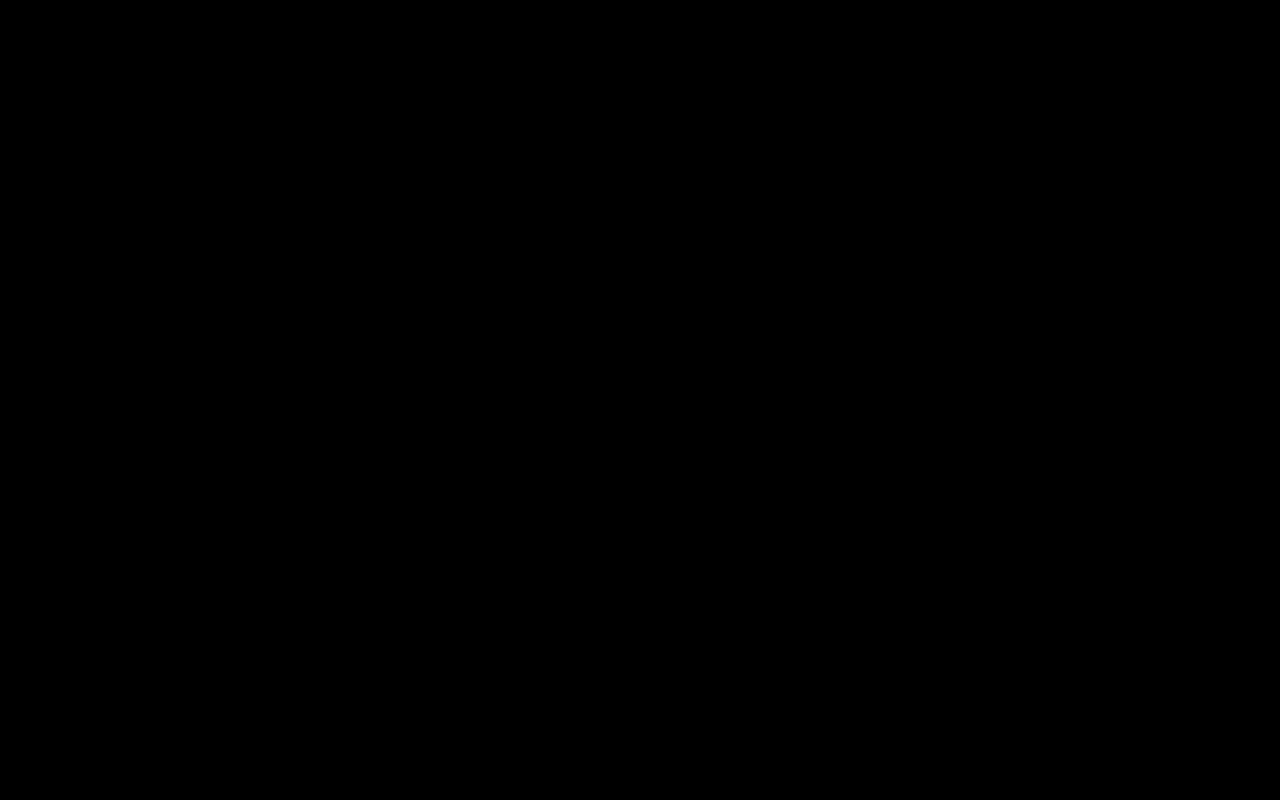
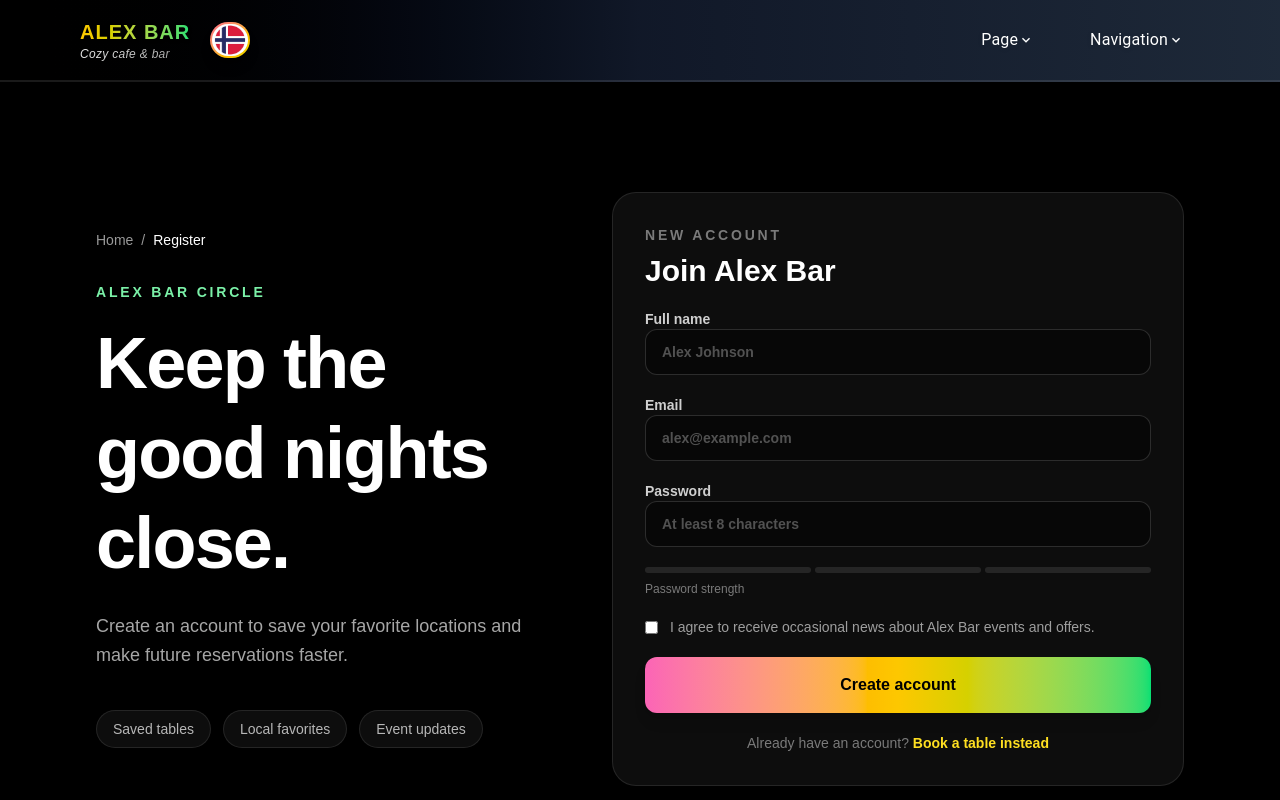
Before and after one commit to WladyslawPitsukha/alex_bar, a Next.js app: page /register in a window 1280 px wide. Shown: the top 800 px of the page. Built offline with nearby package versions, Linux system fonts and the light colour scheme.

Commit message:
fix: add last changes from debugging and testing; write everything  in .md-file

```diff
--- a/src/app/(pages)/register/page.tsx
+++ b/src/app/(pages)/register/page.tsx
@@ -1,3 +1,88 @@
+"use client";
+
+import { FormEvent, useState } from "react";
+import Link from "next/link";
+import Footer from "@/components/footer";
+import NavBar from "@/components/navbar";
+
 export default function RegisterPage() {
-    return <main className="min-h-screen bg-black text-white" />;
+    const [submitted, setSubmitted] = useState(false);
+    const [password, setPassword] = useState("");
+
+    const passwordScore = [
+        password.length >= 8,
+        /[A-Z]/.test(password),
+        /\d/.test(password),
+    ].filter(Boolean).length;
+
+    const handleSubmit = (event: FormEvent<HTMLFormElement>) => {
+        event.preventDefault();
+        setSubmitted(true);
+    };
+
+    return (
+        <>
+            <NavBar />
+            <main className="min-h-screen bg-black px-6 pb-20 pt-28 text-white md:px-16 lg:px-24">
+                <section className="mx-auto grid max-w-6xl items-center gap-12 py-12 lg:grid-cols-[0.9fr_1.1fr] lg:py-20">
+                    <div>
+                        <nav aria-label="Breadcrumb" className="mb-8 text-sm text-white/60">
+                            <Link href="/" className="cursor-pointer transition hover:text-white">Home</Link>
+                            <span className="mx-2">/</span>
+                            <span className="text-white">Register</span>
+                        </nav>
+                        <p className="mb-4 text-sm font-bold uppercase tracking-[0.2em] text-green-300">Alex Bar circle</p>
+                        <h1 className="max-w-xl text-5xl font-black leading-tight tracking-tight md:text-7xl">Keep the good nights close.</h1>
+                        <p className="mt-6 max-w-lg text-lg leading-relaxed text-white/65">Create an account to save your favorite locations and make future reservations faster.</p>
+                        <div className="mt-10 flex flex-wrap gap-3 text-sm text-white/70">
+                            <span className="rounded-full border border-white/10 bg-white/5 px-4 py-2">Saved tables</span>
+                            <span className="rounded-full border border-white/10 bg-white/5 px-4 py-2">Local favorites</span>
+                            <span className="rounded-full border border-white/10 bg-white/5 px-4 py-2">Event updates</span>
+                        </div>
+                    </div>
+
+                    <div className="rounded-3xl border border-white/10 bg-white/5 p-6 shadow-2xl backdrop-blur sm:p-8">
+                        {submitted ? (
+                            <div className="flex min-h-105 flex-col items-center justify-center text-center">
+                                <div className="mb-6 flex h-16 w-16 items-center justify-center rounded-full bg-green-400/20 text-3xl text-green-300">✓</div>
+                                <p className="text-sm font-bold uppercase tracking-[0.2em] text-green-300">Welcome to the circle</p>
+                                <h2 className="mt-3 text-3xl font-black">Your account is ready.</h2>
+                                <p className="mt-4 max-w-md leading-relaxed text-white/65">Your profile has been created. The next good table is only a few clicks away.</p>
+                                <Link href="/reservation" className="mt-8 cursor-pointer rounded-xl bg-linear-to-r from-pink-400 via-yellow-400 to-green-400 px-6 py-3 font-black text-black transition hover:scale-[1.02]">Make a reservation</Link>
+                            </div>
+                        ) : (
+                            <form onSubmit={handleSubmit} className="space-y-5">
+                                <div>
+                                    <p className="text-sm font-bold uppercase tracking-[0.2em] text-white/45">New account</p>
+                                    <h2 className="mt-2 text-3xl font-black">Join Alex Bar</h2>
+                                </div>
+                                <label className="block space-y-2 text-sm font-semibold text-white/80">Full name
+                                    <input required type="text" placeholder="Alex Johnson" className="w-full rounded-xl border border-white/15 bg-black/40 px-4 py-3 text-white placeholder:text-white/30 outline-none transition focus:border-yellow-300" />
+                                </label>
+                                <label className="block space-y-2 text-sm font-semibold text-white/80">Email
+                                    <input required type="email" placeholder="alex@example.com" className="w-full rounded-xl border border-white/15 bg-black/40 px-4 py-3 text-white placeholder:text-white/30 outline-none transition focus:border-yellow-300" />
+                                </label>
+                                <label className="block space-y-2 text-sm font-semibold text-white/80">Password
+                                    <input required minLength={8} type="password" value={password} onChange={(event) => setPassword(event.target.value)} placeholder="At least 8 characters" className="w-full rounded-xl border border-white/15 bg-black/40 px-4 py-3 text-white placeholder:text-white/30 outline-none transition focus:border-yellow-300" />
+                                </label>
+                                <div aria-live="polite" className="space-y-2">
+                                    <div className="flex gap-1">
+                                        {[1, 2, 3].map((level) => <span key={level} className={`h-1.5 flex-1 rounded-full transition-colors ${passwordScore >= level ? "bg-yellow-300" : "bg-white/10"}`} />)}
+                                    </div>
+                                    <p className="text-xs text-white/45">{passwordScore === 3 ? "Strong password" : password ? "Use 8 characters, one uppercase letter, and one number" : "Password strength"}</p>
+                                </div>
+                                <label className="flex cursor-pointer items-start gap-3 text-sm text-white/60">
+                                    <input required type="checkbox" className="mt-1 accent-yellow-300" />
+                                    <span>I agree to receive occasional news about Alex Bar events and offers.</span>
+                                </label>
+                                <button type="submit" className="w-full cursor-pointer rounded-xl bg-linear-to-r from-pink-400 via-yellow-400 to-green-400 px-6 py-4 font-black text-black shadow-lg transition hover:scale-[1.01]">Create account</button>
+                                <p className="text-center text-sm text-white/45">Already have an account? <Link href="/reservation" className="cursor-pointer font-bold text-yellow-300 transition hover:text-white">Book a table instead</Link></p>
+                            </form>
+                        )}
+                    </div>
+                </section>
+            </main>
+            <Footer />
+        </>
+    );
 }
--- a/src/app/(pages)/reservation/layout.tsx
+++ b/src/app/(pages)/reservation/layout.tsx
@@ -1,4 +1,3 @@
-//TODO: add layout full-component's details of reservation's page
 import type { Metadata } from "next";
 
 export const metadata: Metadata = {
--- a/src/components/MapSect.tsx
+++ b/src/components/MapSect.tsx
@@ -1,8 +1,4 @@
 'use client'
-
-//TODO: finish this component
-//TODO: change the library of mapping
-//TODO: change component for deleting "copying blocks"
 
 import { cafes } from "@/constants/cafes";
 import MapBlock from "./MapBlock";
--- a/src/constants/menu.ts
+++ b/src/constants/menu.ts
@@ -1,5 +1,4 @@
 import { PropsMenuPage } from "@/types/propsMenu";
-//TODO: add params, which not write from type
 
 import Photo1Component1_1 from "../assets/imgs/menu/starters/bruschetta/bruschetta_1.jpg";
 import Photo1Component1_2 from "../assets/imgs/menu/starters/bruschetta/bruschetta_2.jpg";
--- a/src/constants/navigations.ts
+++ b/src/constants/navigations.ts
@@ -18,12 +18,12 @@ export const navigationsParams: AccordionProps[] = [
             {
                 id: 3,
                 name: "Cafe Krakow",
-                link: "/cafe_1s",
+                link: "/cafes/krakow",
             },
             {
                 id: 4,
                 name: "Cafe Gdansk",
-                link: "/cafe_2",
+                link: "/cafes/gdansk",
             },
         ]
     },
```
Also changed, not shown: 1 other file (tests, documents, lock files or other folders).
